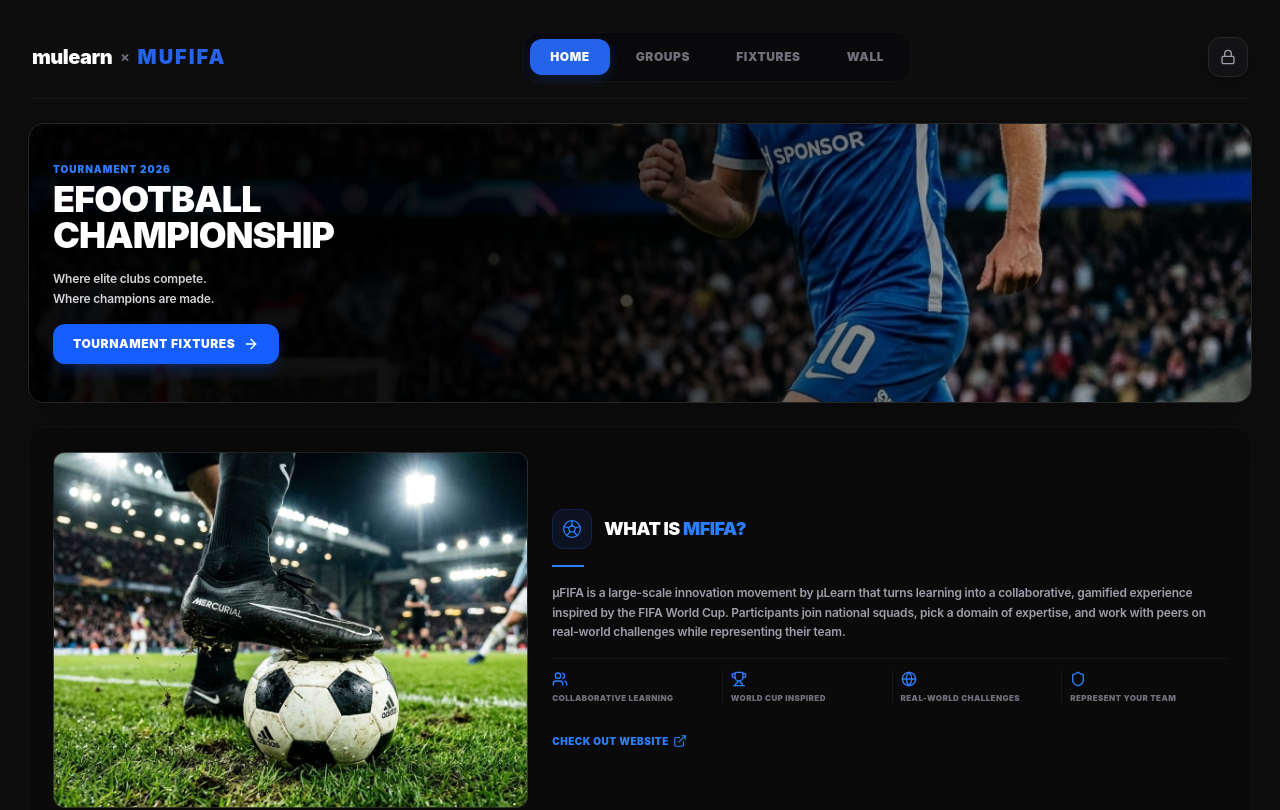
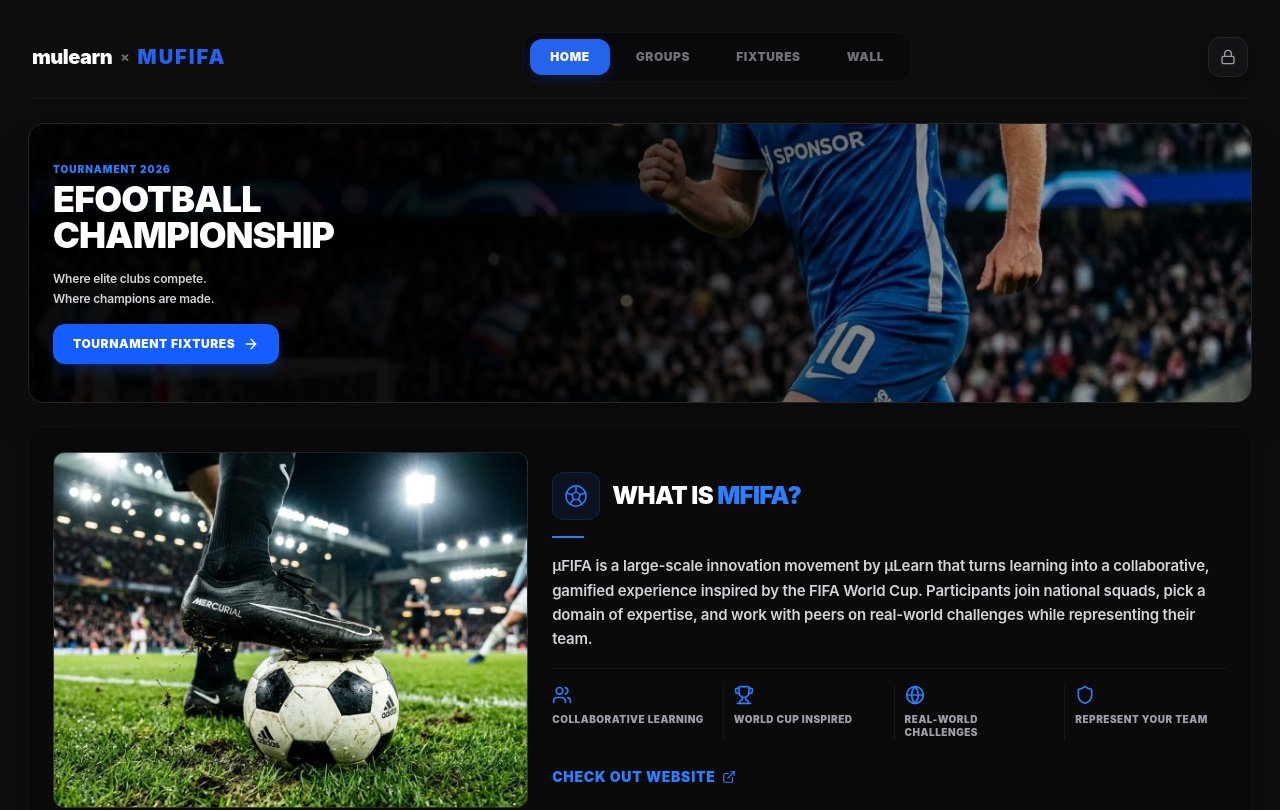
Before and after one commit to hashirkonnola2006-design/mufifa-pes, a React (Vite) app: page / in a window 1280 px wide. Shown: the top 810 px of the page. Built offline with nearby package versions, Linux system fonts and the light colour scheme; no server answers.

Commit message:
design: increase legibility and font sizes for mufifa card on desktop screens

```diff
--- a/src/components/Home.jsx
+++ b/src/components/Home.jsx
@@ -100,8 +100,8 @@ export default function Home({ setActiveTab }) {
         <div className="md:col-span-7 flex flex-col space-y-4 text-left w-full">
           <div className="flex items-center gap-3">
             {/* Soccer Ball Badge */}
-            <div className="w-10 h-10 rounded-xl bg-blue-950/30 border border-blue-900/40 flex items-center justify-center shrink-0">
-              <svg viewBox="0 0 24 24" className="w-5 h-5 text-blue-500" fill="none" stroke="currentColor" strokeWidth="1.5" strokeLinecap="round" strokeLinejoin="round">
+            <div className="w-12 h-12 rounded-xl bg-blue-950/30 border border-blue-900/40 flex items-center justify-center shrink-0">
+              <svg viewBox="0 0 24 24" className="w-6 h-6 text-blue-500" fill="none" stroke="currentColor" strokeWidth="1.5" strokeLinecap="round" strokeLinejoin="round">
                 <circle cx="12" cy="12" r="10" />
                 <polygon points="12,7.5 16.25,10.5 14.5,15.5 9.5,15.5 7.75,10.5" />
                 <line x1="12" y1="2" x2="12" y2="7.5" />
@@ -111,7 +111,7 @@ export default function Home({ setActiveTab }) {
                 <line x1="18.2" y1="20" x2="14.5" y2="15.5" />
               </svg>
             </div>
-            <h2 className="text-white text-base sm:text-lg font-black tracking-tight uppercase">
+            <h2 className="text-white text-lg sm:text-xl md:text-2xl font-black tracking-tight uppercase">
               WHAT IS <span className="text-blue-500">μFIFA?</span>
             </h2>
           </div>
@@ -120,40 +120,40 @@ export default function Home({ setActiveTab }) {
           <div className="w-8 h-[2px] bg-blue-500" />
 
           {/* Paragraph */}
-          <p className="text-zinc-400 text-xs leading-relaxed font-semibold">
+          <p className="text-zinc-300 text-xs sm:text-sm md:text-[15px] leading-relaxed font-semibold">
             μFIFA is a large-scale innovation movement by μLearn that turns learning into a collaborative, gamified experience inspired by the FIFA World Cup. Participants join national squads, pick a domain of expertise, and work with peers on real-world challenges while representing their team.
           </p>
 
           {/* Features Row */}
-          <div className="grid grid-cols-4 gap-1 pt-3 border-t border-zinc-900/80">
+          <div className="grid grid-cols-4 gap-2 pt-4 border-t border-zinc-900/80">
             {/* Col 1 */}
-            <div className="text-center md:text-left space-y-1.5">
-              <Users className="w-4 h-4 text-blue-500 mx-auto md:mx-0" />
-              <span className="block text-[8px] font-black uppercase text-zinc-500 tracking-wider leading-tight">
+            <div className="text-center md:text-left space-y-2">
+              <Users className="w-5 h-5 text-blue-500 mx-auto md:mx-0" />
+              <span className="block text-[9px] md:text-[10px] font-black uppercase text-zinc-400 tracking-wider leading-snug">
                 Collaborative Learning
               </span>
             </div>
 
             {/* Col 2 */}
-            <div className="text-center md:text-left space-y-1.5 border-l border-zinc-900 px-2">
-              <Trophy className="w-4 h-4 text-blue-500 mx-auto md:mx-0" />
-              <span className="block text-[8px] font-black uppercase text-zinc-500 tracking-wider leading-tight">
+            <div className="text-center md:text-left space-y-2 border-l border-zinc-900 px-2.5">
+              <Trophy className="w-5 h-5 text-blue-500 mx-auto md:mx-0" />
+              <span className="block text-[9px] md:text-[10px] font-black uppercase text-zinc-400 tracking-wider leading-snug">
                 World Cup Inspired
               </span>
             </div>
 
             {/* Col 3 */}
-            <div className="text-center md:text-left space-y-1.5 border-l border-zinc-900 px-2">
-              <Globe className="w-4 h-4 text-blue-500 mx-auto md:mx-0" />
-              <span className="block text-[8px] font-black uppercase text-zinc-500 tracking-wider leading-tight">
+            <div className="text-center md:text-left space-y-2 border-l border-zinc-900 px-2.5">
+              <Globe className="w-5 h-5 text-blue-500 mx-auto md:mx-0" />
+              <span className="block text-[9px] md:text-[10px] font-black uppercase text-zinc-400 tracking-wider leading-snug">
                 Real-World Challenges
               </span>
             </div>
 
             {/* Col 4 */}
-            <div className="text-center md:text-left space-y-1.5 border-l border-zinc-900 px-2">
-              <Shield className="w-4 h-4 text-blue-500 mx-auto md:mx-0" />
-              <span className="block text-[8px] font-black uppercase text-zinc-500 tracking-wider leading-tight">
+            <div className="text-center md:text-left space-y-2 border-l border-zinc-900 px-2.5">
+              <Shield className="w-5 h-5 text-blue-500 mx-auto md:mx-0" />
+              <span className="block text-[9px] md:text-[10px] font-black uppercase text-zinc-400 tracking-wider leading-snug">
                 Represent Your Team
               </span>
             </div>
@@ -165,7 +165,7 @@ export default function Home({ setActiveTab }) {
               href="https://mufifa.mulearn.org/"
               target="_blank"
               rel="noopener noreferrer"
-              className="inline-flex items-center gap-1 text-blue-500 hover:text-blue-400 text-[10px] font-black uppercase tracking-wider transition-colors"
+              className="inline-flex items-center gap-1.5 text-blue-500 hover:text-blue-400 text-xs sm:text-sm font-black uppercase tracking-wider transition-colors"
             >
               <span>Check out website</span>
               <ExternalLink className="w-3.5 h-3.5" />
```
